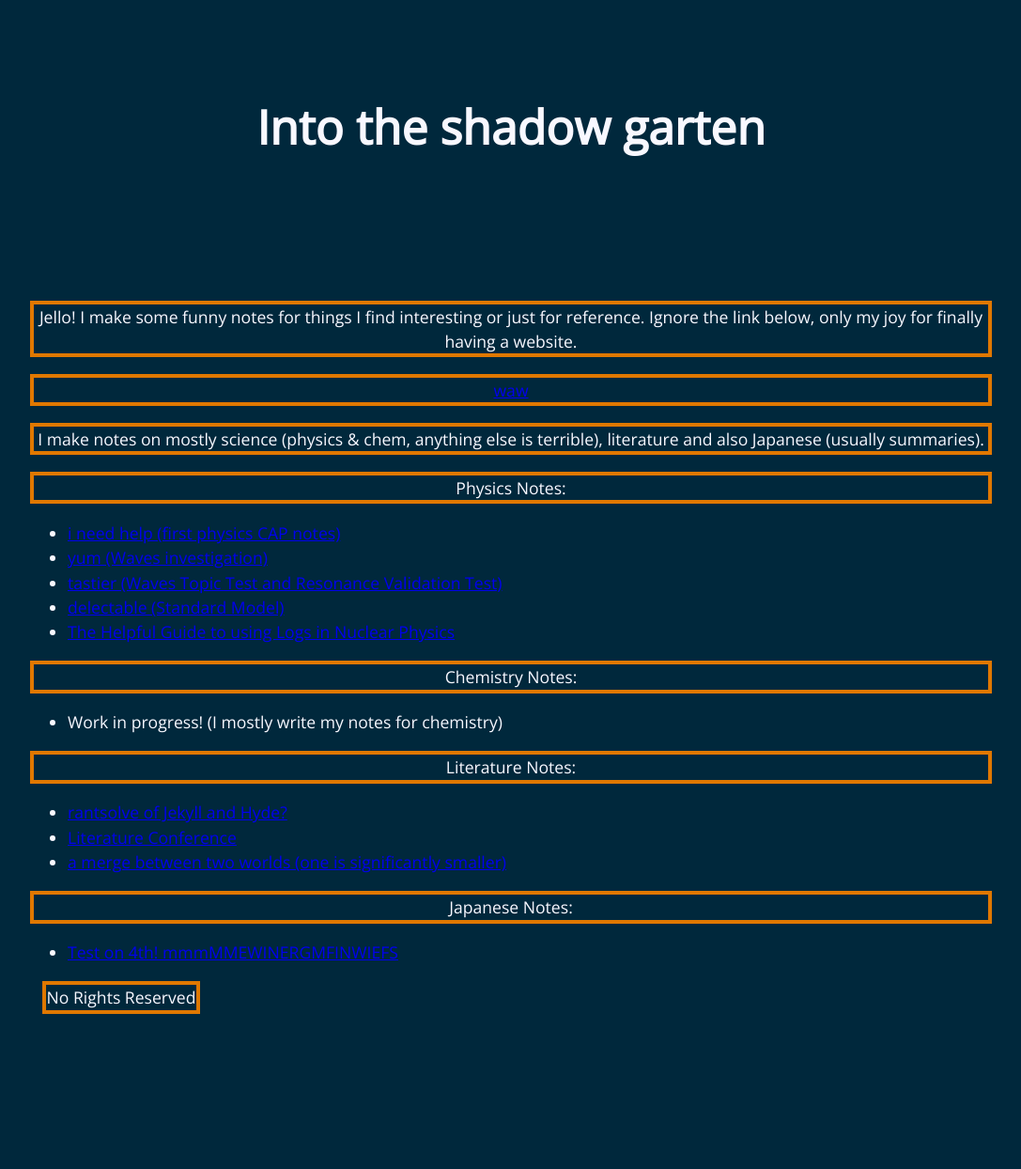
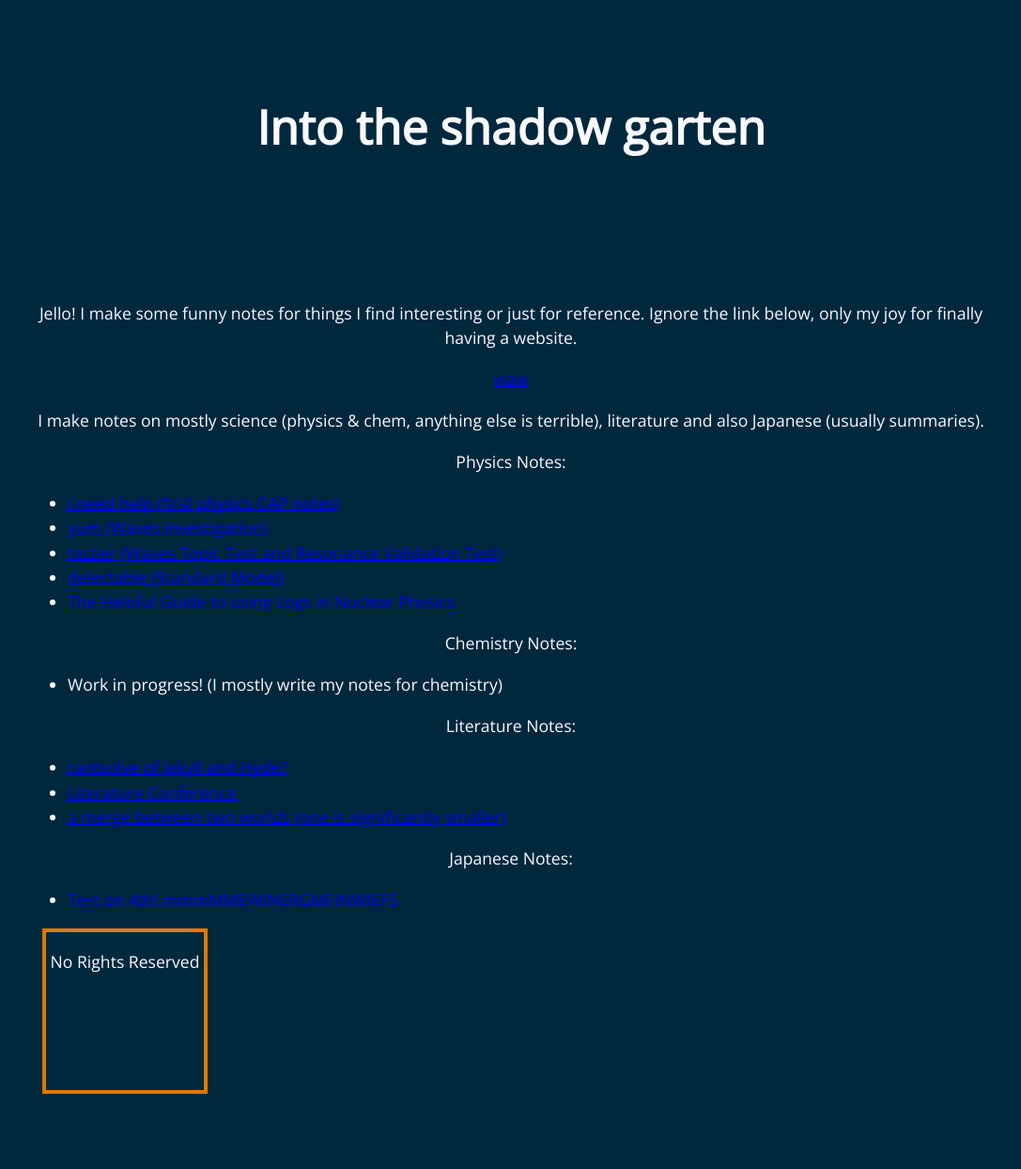
Before and after one commit to anonymoof1528/the-shadow-garten, a Jekyll site: the page built from index.md, in a window 1280 px wide. Shown: the whole page at 94% size, without its empty margins (96-1183 px from the left). Built offline with Jekyll 4.4.1, drawn with Linux system fonts in a browser that asks for light colours; after the commit the page ends 1196 px from its top, so only the background shows below that.

Commit message:
taking out borders

```diff
--- a/assets/css/styles.css
+++ b/assets/css/styles.css
@@ -21,11 +21,11 @@ h1 {
 }
 
 p {
-  border: 4px solid #e07800;
   text-align: center;
 }
 
 #DIV2 {
+  border: 4px solid #e07800;
   width: 168px;
   height: 168px;
   translate: 0 0;
```
